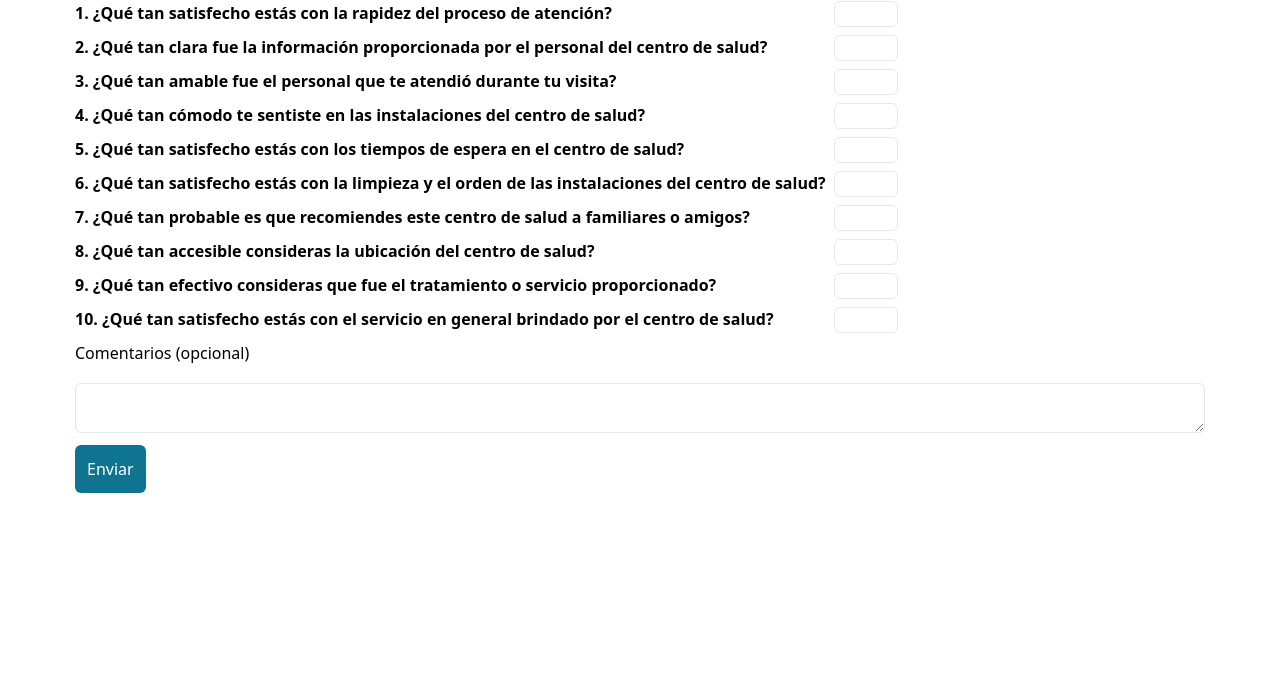
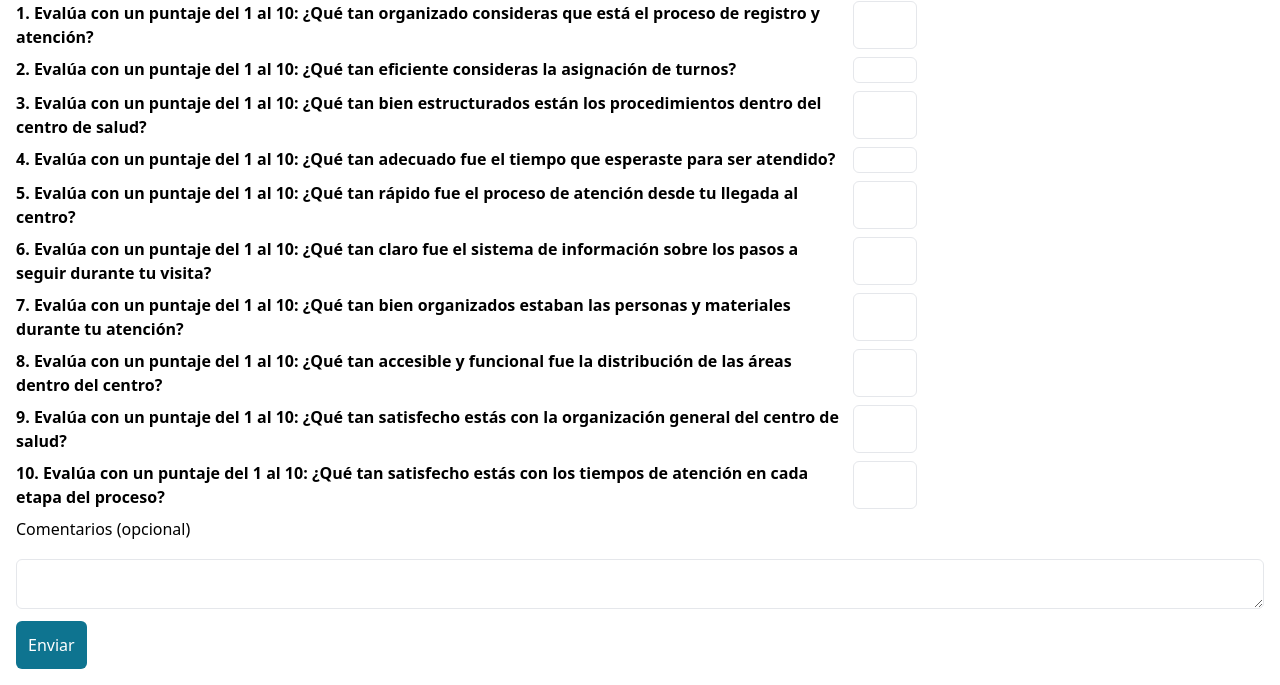
Before and after one commit to BraianSosa/tp-ingsw-2s2024-prototipo, a plain HTML site: page completar-encuesta.html in a window 1280 px wide. Shown: the part 131-816 px from the top of the page. Drawn offline with nearby package versions, Linux system fonts and the light colour scheme.

Commit message:
update: validaciones de valores y reformulación de preguntas

```diff
--- a/completar-encuesta.html
+++ b/completar-encuesta.html
@@ -32,7 +32,7 @@
     <div class="flex justify-center">
         <div class="p-4 grid justify-center">
             <div id="titulos">
-                <h1 id="titulo-form" class="text-3xl mb-4">Califica tu atención (del 1 al 10) </h1>
+                <h1 id="titulo-form" class="text-3xl mb-4">Califica tu atención</h1>
             <h1 id="titulo-agradecimiento-encuesta" class="text-3xl mb-4" hidden>¡Gracias por completar la encuesta!
             </h1>
             <h2 id="subtitulo-agradecimiento-encuesta" class="text-3xl mb-4" hidden>Estas son tus respuestas</h2>
@@ -44,79 +44,73 @@
                 <div class="grid grid-cols-3 gap-2 justify-end">
                     <label class="col-span-2">
                         <strong>
-                            1. ¿Qué tan satisfecho estás con la rapidez del proceso de atención?
+                            1. Evalúa con un puntaje del 1 al 10: ¿Qué tan organizado consideras que está el proceso de registro y atención?
                         </strong>
                     </label>
-                    <input id="pregunta-1" type="number" name="pregunta1" class="border text-center rounded-md w-16" />
+                    <input id="pregunta-1" type="number" name="pregunta1" class="border text-center rounded-md w-16" min="1" max="10" />
 
                     <label class="col-span-2">
                         <strong>
-                            2. ¿Qué tan clara fue la información proporcionada por el personal del centro de salud?
+                            2. Evalúa con un puntaje del 1 al 10: ¿Qué tan eficiente consideras la asignación de turnos?
                         </strong>
                     </label>
-                    <input id="pregunta-2" type="number" name="pregunta2" class="border text-center rounded-md w-16" />
+                    <input id="pregunta-2" type="number" name="pregunta2" class="border text-center rounded-md w-16" min="1" max="10" />
 
                     <label class="col-span-2">
                         <strong>
-                            3. ¿Qué tan amable fue el personal que te atendió durante tu visita?
+                            3. Evalúa con un puntaje del 1 al 10: ¿Qué tan bien estructurados están los procedimientos dentro del centro de salud?
                         </strong>
                     </label>
-                    <input id="pregunta-3" type="number" name="pregunta3" class="border text-center rounded-md w-16" />
+                    <input id="pregunta-3" type="number" name="pregunta3" class="border text-center rounded-md w-16" min="1" max="10" />
 
                     <label class="col-span-2">
                         <strong>
-                            4. ¿Qué tan cómodo te sentiste en las instalaciones del centro de
-                            salud?
+                            4. Evalúa con un puntaje del 1 al 10: ¿Qué tan adecuado fue el tiempo que esperaste para ser atendido?
                         </strong>
                     </label>
-                    <input id="pregunta-4" type="number" name="pregunta4" class="border text-center rounded-md w-16" />
+                    <input id="pregunta-4" type="number" name="pregunta4" class="border text-center rounded-md w-16" min="1" max="10" />
 
                     <label class="col-span-2">
                         <strong>
-                            5. ¿Qué tan satisfecho estás con los tiempos de espera en el centro de
-                            salud?
+                            5. Evalúa con un puntaje del 1 al 10: ¿Qué tan rápido fue el proceso de atención desde tu llegada al centro?
                         </strong>
                     </label>
-                    <input id="pregunta-5" type="number" name="pregunta5" class="border text-center rounded-md w-16" />
+                    <input id="pregunta-5" type="number" name="pregunta5" class="border text-center rounded-md w-16" min="1" max="10" />
 
                     <label class="col-span-2">
                         <strong>
-                            6. ¿Qué tan satisfecho estás con la limpieza y el orden de las instalaciones del centro
-                            de salud?
+                            6. Evalúa con un puntaje del 1 al 10: ¿Qué tan claro fue el sistema de información sobre los pasos a seguir durante tu visita?
                         </strong>
                     </label>
-                    <input id="pregunta-6" type="number" name="pregunta6" class="border text-center rounded-md w-16" />
+                    <input id="pregunta-6" type="number" name="pregunta6" class="border text-center rounded-md w-16" min="1" max="10" />
 
                     <label class="col-span-2">
                         <strong>
-                            7. ¿Qué tan probable es que recomiendes este centro de salud a familiares o
-                            amigos?
+                            7. Evalúa con un puntaje del 1 al 10: ¿Qué tan bien organizados estaban las personas y materiales durante tu atención?
                         </strong>
                     </label>
-                    <input id="pregunta-7" type="number" name="pregunta7" class="border text-center rounded-md w-16" />
+                    <input id="pregunta-7" type="number" name="pregunta7" class="border text-center rounded-md w-16" min="1" max="10" />
 
                     <label class="col-span-2">
                         <strong>
-                            8. ¿Qué tan accesible consideras la ubicación del centro de salud?
+                            8. Evalúa con un puntaje del 1 al 10: ¿Qué tan accesible y funcional fue la distribución de las áreas dentro del centro?
                         </strong>
                     </label>
-                    <input id="pregunta-8" type="number" name="pregunta8" class="border text-center rounded-md w-16" />
+                    <input id="pregunta-8" type="number" name="pregunta8" class="border text-center rounded-md w-16" min="1" max="10" />
 
                     <label class="col-span-2">
                         <strong>
-                            9. ¿Qué tan efectivo consideras que fue el tratamiento o servicio
-                            proporcionado?
+                            9. Evalúa con un puntaje del 1 al 10: ¿Qué tan satisfecho estás con la organización general del centro de salud?
                         </strong>
                     </label>
-                    <input id="pregunta-9" type="number" name="pregunta9" class="border text-center rounded-md w-16" />
+                    <input id="pregunta-9" type="number" name="pregunta9" class="border text-center rounded-md w-16" min="1" max="10" />
 
                     <label class="col-span-2">
                         <strong>
-                            10. ¿Qué tan satisfecho estás con el servicio en general brindado por el centro de
-                            salud?
+                            10. Evalúa con un puntaje del 1 al 10: ¿Qué tan satisfecho estás con los tiempos de atención en cada etapa del proceso?
                         </strong>
                     </label>
-                    <input id="pregunta-10" type="number" name="pregunta10" class="border text-center rounded-md w-16" />
+                    <input id="pregunta-10" type="number" name="pregunta10" class="border text-center rounded-md w-16" min="1" max="10" />
                 </div>
 
                 <div class="grid grid-rows-2">
```
